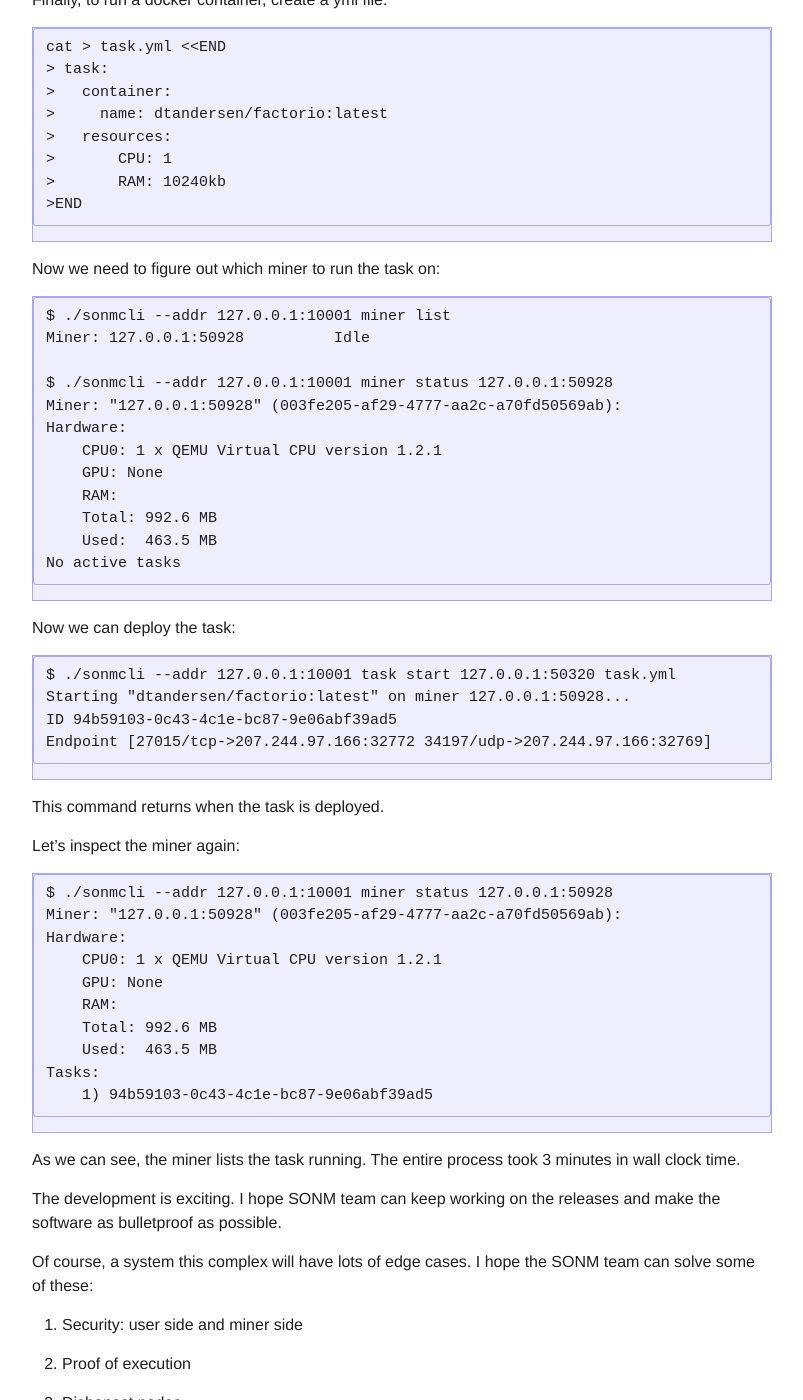
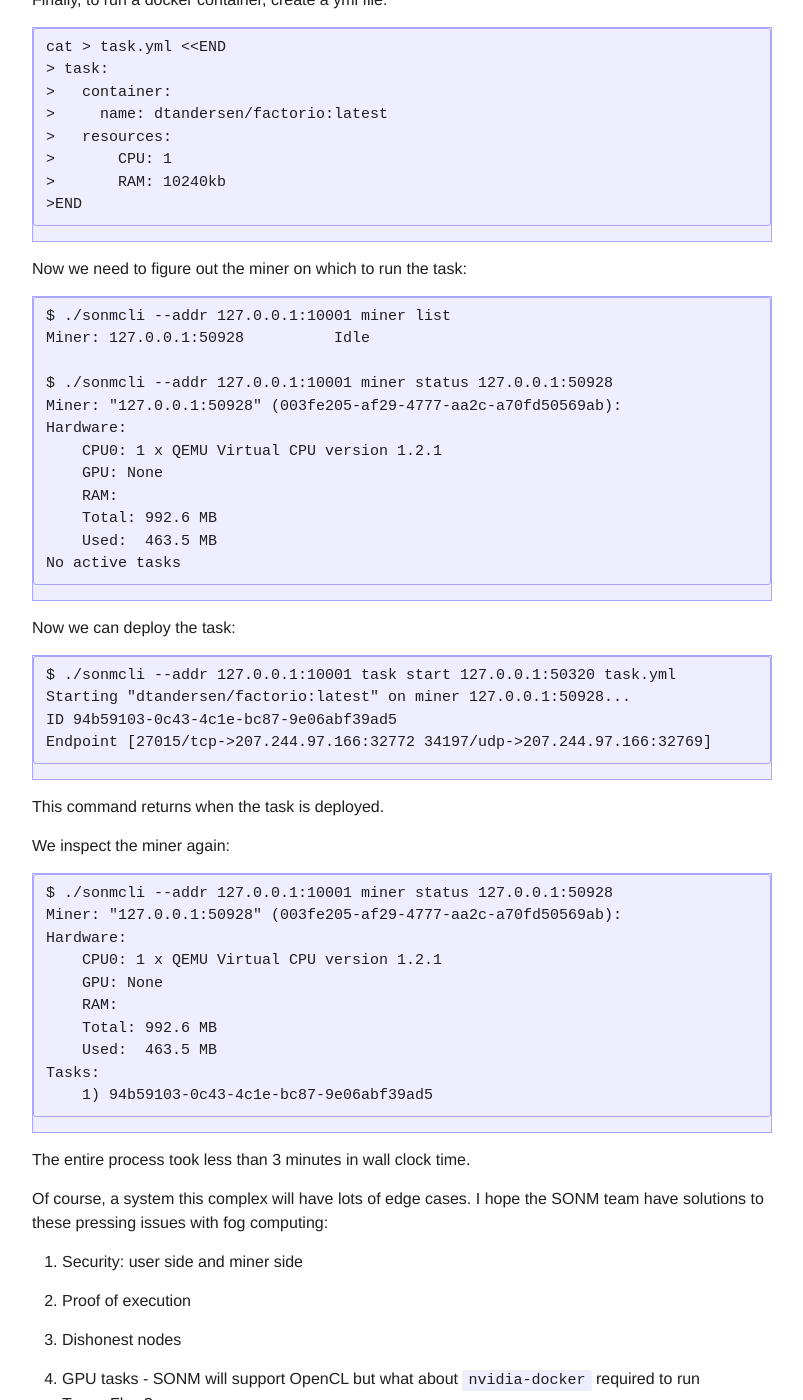
Before and after one commit to 0b01/rickyhan.com, a Jekyll site: the page built from _posts/2017-10-12-running-factorio-headless-on-SONM.markdown, in a window 1280 px wide and 1400 px high, scrolled down 1169 px. Shown: the whole window, without its empty margins (238-1041 px from the left). Built offline with Jekyll 4.4.1, drawn with Linux system fonts in a browser that asks for light colours; some of the changed text lies outside the part shown.

Commit message:
Update 2017-10-12-running-factorio-headless-on-SONM.markdown

```diff
--- a/_posts/2017-10-12-running-factorio-headless-on-SONM.markdown
+++ b/_posts/2017-10-12-running-factorio-headless-on-SONM.markdown
@@ -76,7 +76,7 @@
 
 This command returns when the task is deployed.
 
-Let's inspect the miner again:
+We inspect the miner again:
 
     $ ./sonmcli --addr 127.0.0.1:10001 miner status 127.0.0.1:50928
     Miner: "127.0.0.1:50928" (003fe205-af29-4777-aa2c-a70fd50569ab):
@@ -89,11 +89,9 @@
     Tasks:
         1) 94b59103-0c43-4c1e-bc87-9e06abf39ad5
 
-As we can see, the miner lists the task running. The entire process took 3 minutes in wall clock time.
+The entire process took less than 3 minutes in wall clock time.
 
-The development is exciting. I hope SONM team can keep working on the releases and make the software as bulletproof as possible.
-
-Of course, a system this complex will have lots of edge cases. I hope the SONM team can solve some of these:
+Of course, a system this complex will have lots of edge cases. I hope the SONM team have solutions to these pressing issues with fog computing:
 
 1. Security: user side and miner side
 
```
Also changed, not shown: other parts of _posts/2017-10-12-running-factorio-headless-on-SONM.markdown (+2 -2 lines).
